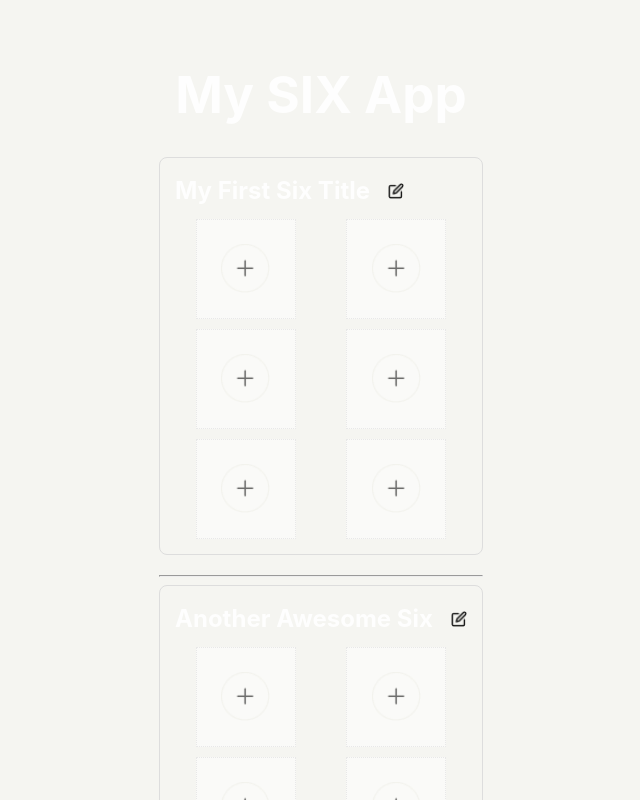
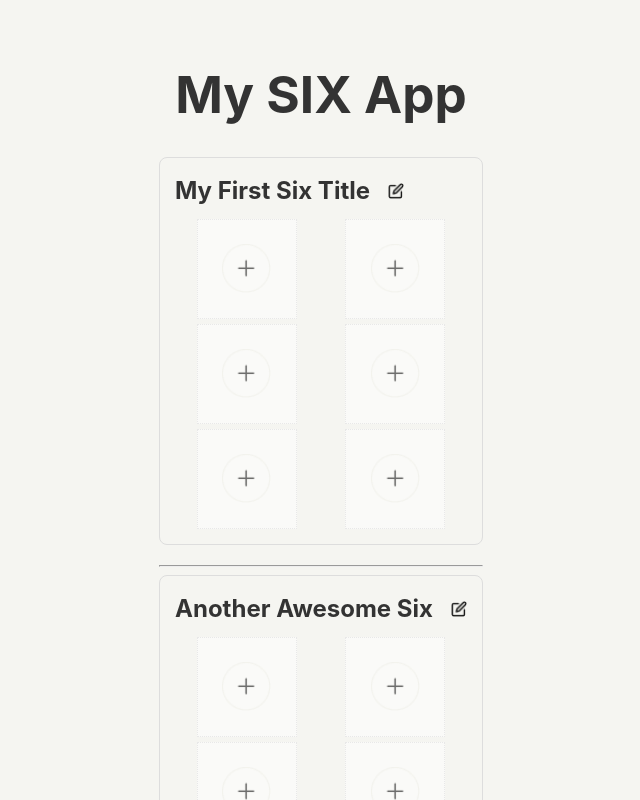
Before and after one commit to gaviral/react-app, a React (Vite) app: page / in a window 1280 px wide. Shown: the top 800 px of the page, without its empty margins (319-959 px from the left). Built offline with nearby package versions, Linux system fonts and the light colour scheme.

Commit message:
style: Adjust pick spacing, font color, and delete button position

```diff
--- a/src/App.css
+++ b/src/App.css
@@ -9,9 +9,9 @@ body {
   /* From existing #root */
   background-color: #F5F5F1;
   /* Page background color from SDLC */
-  color-scheme: light dark;
+  color-scheme: light;
   /* From existing body (via browser styles) */
-  color: rgba(255, 255, 255, 0.87);
+  color: #333333;
   /* Default Vite text color for dark mode, good to keep if theme switches */
   font-synthesis: none;
   text-rendering: optimizeLegibility;
--- a/src/components/Pick.css
+++ b/src/components/Pick.css
@@ -44,7 +44,7 @@
 .delete-icon {
     position: absolute;
     top: 5px;
-    right: 5px;
+    left: 5px;
     width: 16px;
     /* Adjust as needed */
     height: 16px;
--- a/src/components/Six.css
+++ b/src/components/Six.css
@@ -34,7 +34,7 @@
     display: grid;
     grid-template-columns: repeat(2, 1fr);
     /* 2 picks per row, as requested */
-    gap: 10px;
+    gap: 5px;
     justify-items: center;
     /* Center items in grid cells */
 }
```
